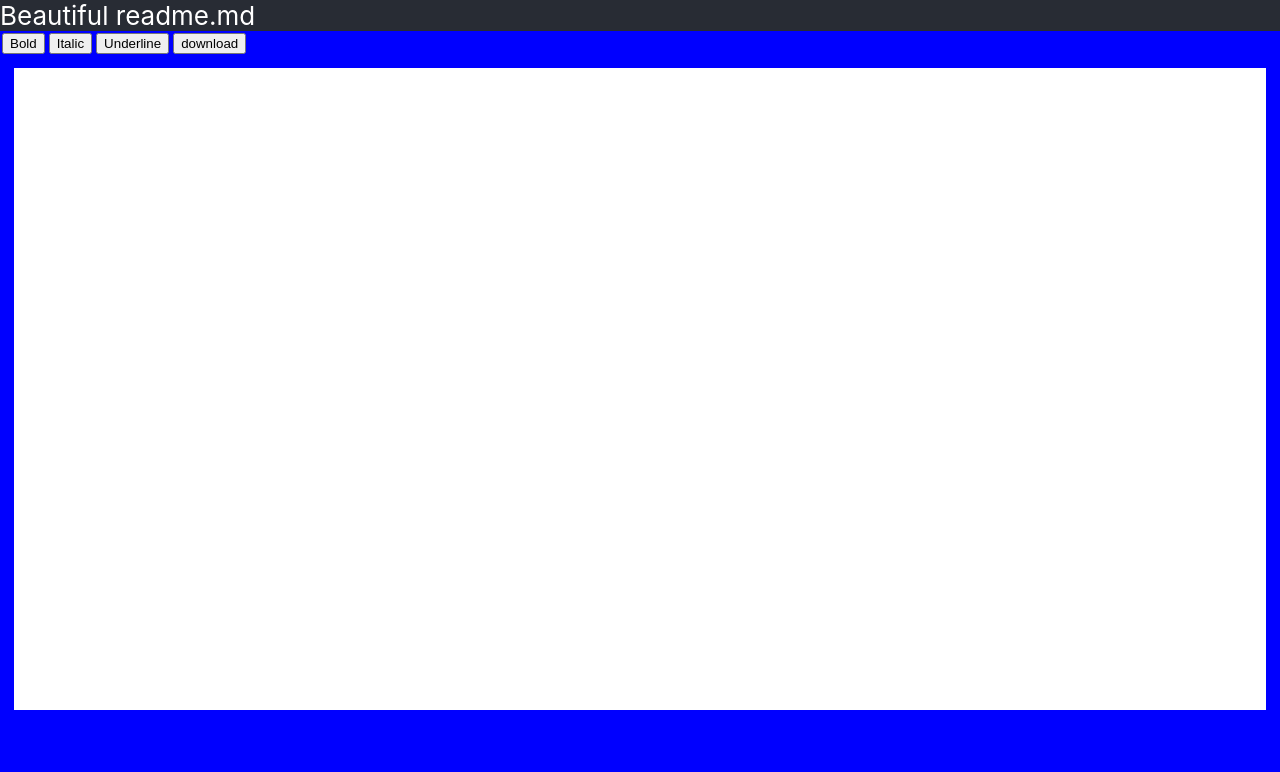
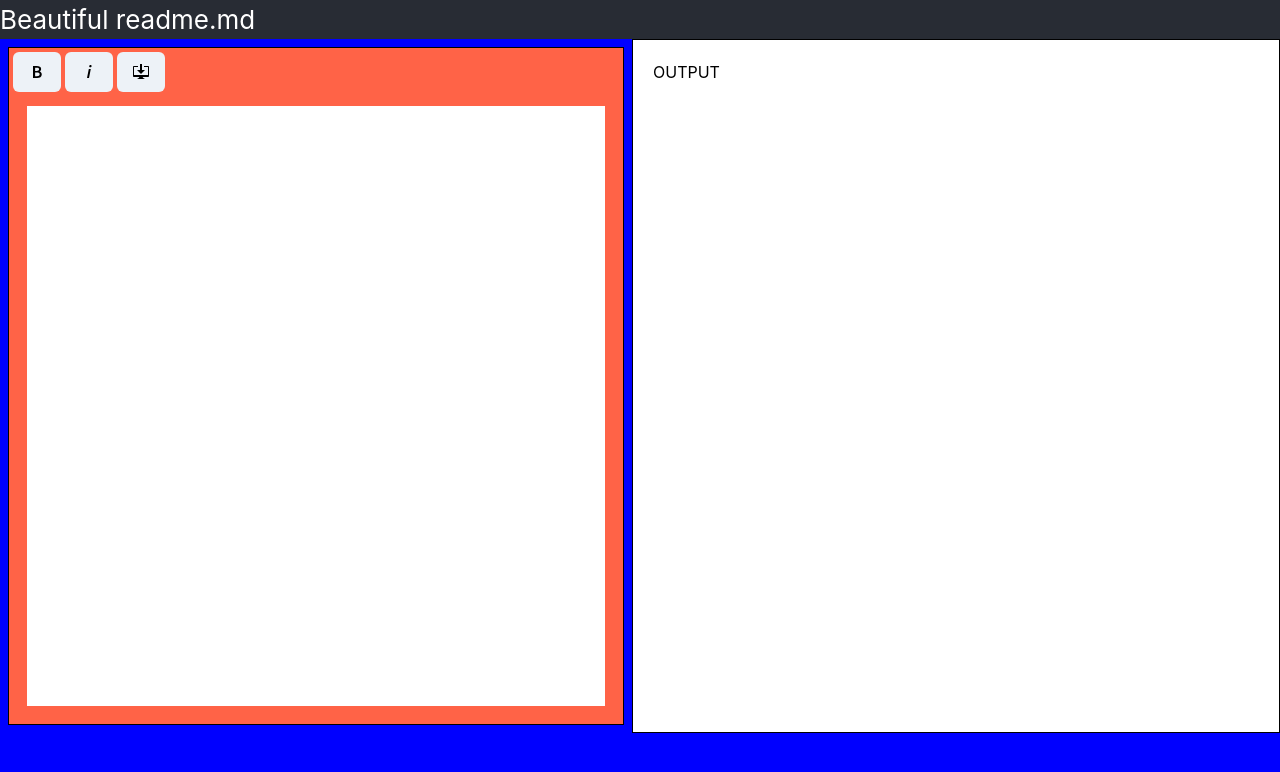
Before and after one commit to CodeFlowOrg/GitMarkonics, a React (Create React App) app: page / in a window 1280 px wide. Shown: the top 772 px of the page. Built offline with nearby package versions, Linux system fonts and the light colour scheme.

Commit message:
ui changed , with output

```diff
--- a/package.json
+++ b/package.json
@@ -16,6 +16,7 @@
     "framer-motion": "^3.1.1",
     "react": "^17.0.1",
     "react-dom": "^17.0.1",
+    "react-icons": "^4.1.0",
     "react-scripts": "^4.0.1",
     "web-vitals": "^0.2.4"
   },
--- a/src/components/texteditor.css
+++ b/src/components/texteditor.css
@@ -1,15 +1,15 @@
-.DraftEditor-root{
+
+ .editors-panel{
 background-color: white;
 color:  Black;
 height:75vh;
+
 text-align:left;
 border: 1px solid white ;
 margin: 14px;
 padding:20px;
 overflow-y:auto;
 }
+.output{
 
-.b-button{
-    margin:2px;
-    margin-bottom:0;
 }
--- a/src/components/texteditor.js
+++ b/src/components/texteditor.js
@@ -7,14 +7,23 @@ import {
   convertToRaw,
 } from 'draft-js';
 import { stateToHTML } from "draft-js-export-html";
+import { Flex,Center,Text,Box,Button,Stack,Icon} from "@chakra-ui/react";
+import { GoBold,GoItalic,GoDesktopDownload } from "react-icons/go";
 
+const  dkl = "hello";
+ export default class Texteditor extends Component {
+  constructor(props) {
+    super(props);
+    this.state = {editorState: EditorState.createEmpty()};
+    this.onChange = editorState => {this.setState({editorState});
+    this.file =stateToHTML(this.state.editorState.getCurrentContent());
+  };
 
- export default class Texteditor extends Component {
-
-
+  }
 
   _onBoldClick() {
     this.onChange(RichUtils.toggleInlineStyle(this.state.editorState, 'BOLD'));
+
   }
   _onItalicClick() {
     this.onChange(RichUtils.toggleInlineStyle(this.state.editorState, 'ITALIC'));
@@ -24,41 +33,44 @@ import { stateToHTML } from "draft-js-export-html";
 
   }
   onDownload(){
-    const file =stateToHTML(this.state.editorState.getCurrentContent());
-  const hiddenElement = document.createElement('a');
 
-  hiddenElement.href = 'data:attachment/text,' + encodeURI(file);
-  hiddenElement.target = '_blank';
-  hiddenElement.download = 'readm.md';
-  hiddenElement.click();
+   const hiddenElement = document.createElement('a');
 
-    const blocks = convertToRaw(this.state.editorState.getCurrentContent()).blocks;
-    console.log(blocks);
-const value = blocks.map(block => (!block.text.trim() && '\n') || block.text).join('\n');
-    console.log("1. "+this.state.editorState.getCurrentContent().getPlainText('\u0001'));
-    console.log(value);
+   hiddenElement.href = 'data:attachment/text,' + encodeURI(this.file);
+   hiddenElement.target = '_blank';
+   hiddenElement.download = 'README.md';
+   hiddenElement.click();
 
-    console.log(file);
   }
-    constructor(props) {
-        super(props);
-        this.state = {editorState: EditorState.createEmpty()};
-        this.onChange = editorState => this.setState({editorState});
 
-      }
 
       render() {
         return (
-          <div>
-          <button className="b-button" onClick={this._onBoldClick.bind(this)}>Bold</button>
-          <button className="b-button" onClick={this._onItalicClick.bind(this)}>Italic</button>
-          <button className="b-button" onClick={this._onUnderlineClick.bind(this)}>Underline</button>
-          <button className="b-button" onClick={this.onDownload.bind(this)}>download</button>
-            <div className="editors-panel">
+<div>
+<Flex color="black" >
+
+  <Box  flex="1" bg="tomato" border="1px" borderColor="gray.10"  p={1} m={2} >
+  <Stack direction="row" spacing={1} align="center">
+  <Button onClick={this._onBoldClick.bind(this)}><Icon as={GoBold} />
+    </Button>
+          <Button  onClick={this._onItalicClick.bind(this)}> <Icon as={GoItalic} /></Button>
+
+          <Button  onClick={this.onDownload.bind(this)}><Icon as={GoDesktopDownload} /></Button>
+          </Stack>
+            <Box className="editors-panel">
               <Editor editorState={this.state.editorState}
                   handleKeyCommand={this.handleKeyCommand}
-                  onChange={this.onChange} /></div>
-            </div>
+                  onChange={this.onChange} /></Box>
+  </Box>
+  <Box flex="1" bg="white" border="1px" borderColor="gray.10" p={5}>
+    <Text>
+       OUTPUT
+    </Text>
+    <Text> {this.file}</Text>
+  </Box>
+</Flex>
+</div>
+
         );
     }
 }
--- a/src/index.js
+++ b/src/index.js
@@ -3,11 +3,12 @@ import ReactDOM from 'react-dom';
 import './index.css';
 import App from './App';
 import reportWebVitals from './reportWebVitals';
+import { ChakraProvider } from "@chakra-ui/react"
 
 ReactDOM.render(
-  <React.StrictMode>
+  <ChakraProvider>
     <App />
-  </React.StrictMode>,
+    </ChakraProvider>,
   document.getElementById('root')
 );
 
```
Also changed, not shown: 2 other files (tests, documents, lock files or other folders).
